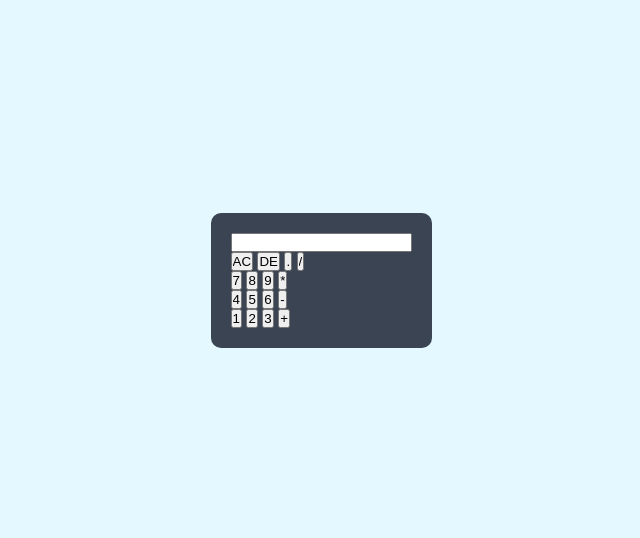
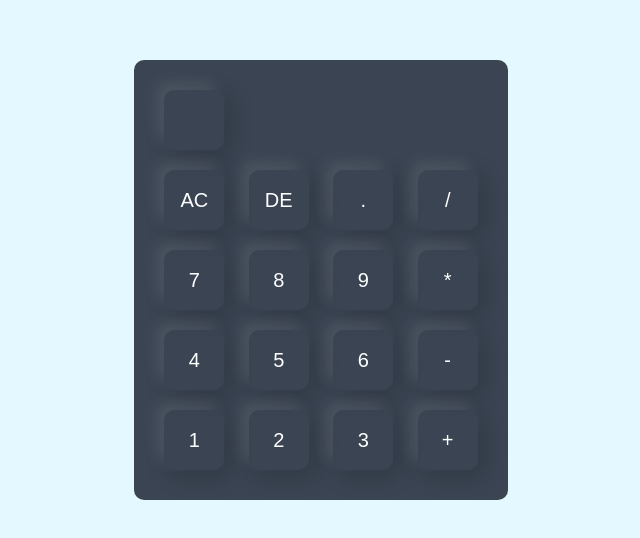
Before and after one commit to soemyattun/tutorial-calculator-html-css-javascript, a plain HTML site: page index.html in a window 1280 px wide. Shown: the part 120-658 px from the top of the page, without its empty margins (319-959 px from the left). Drawn offline with Linux system fonts and the light colour scheme.

Commit message:
[Add]style.css calculator form input add attribute

```diff
--- a/style.css
+++ b/style.css
@@ -17,3 +17,16 @@
     padding: 20px;
     border-radius: 10px;
 }
+.calculator form input{
+    border: 0;
+    outline: 0;
+    width: 60px;
+    height: 60px;
+    border-radius: 10px;
+    box-shadow: -8px -8px 15px rgba(255, 255, 255,0.1),5px 5px 25px rgba(0,0,0,0.2);
+    background: transparent;
+    font-size: 20px;
+    color: #fff;
+    cursor: pointer;
+    margin: 10px;
+}
```
